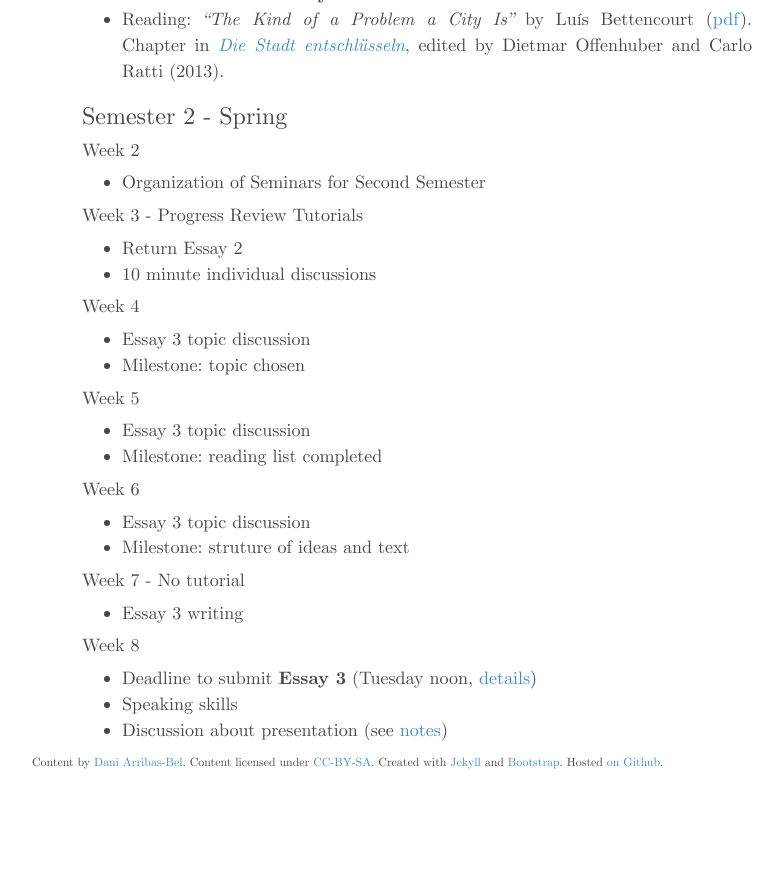
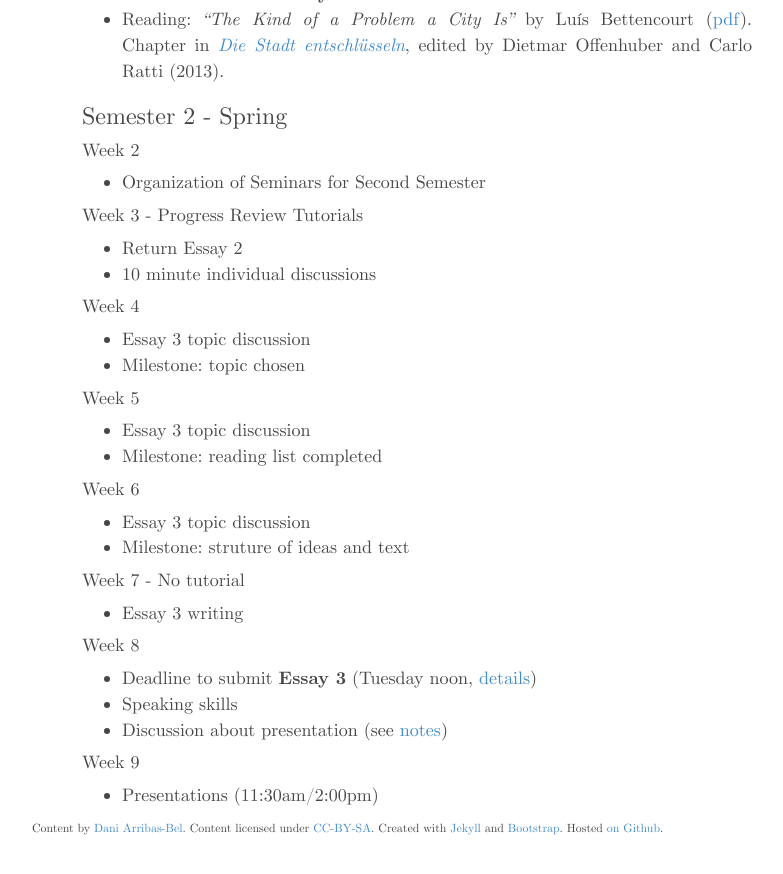
Before and after one commit to darribas/GGM-105_14-15, a Jekyll site: the page built from syllabus.md, in a window 1280 px wide and 900 px high, scrolled down 1781 px. Shown: the top 874 px of the window, without its empty margins (223-1006 px from the left). Built offline with Jekyll 4.4.1, drawn with Linux system fonts in a browser that asks for light colours; nearby versions of some CDN libraries; before the commit the page ends 2615 px from its top, so only the background shows below that.

Commit message:
Adding presentations to syllabus

```diff
--- a/syllabus.md
+++ b/syllabus.md
@@ -122,3 +122,7 @@ Jacobs (1961). Pages 50-54
   [details](assignments/essay03.html))
 * Speaking skills
 * Discussion about presentation (see [notes](notes/speaking.html))
+
+#### Week 9
+
+* Presentations (11:30am/2:00pm)
```
